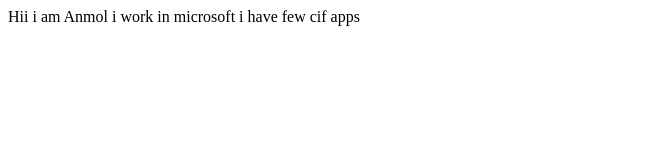
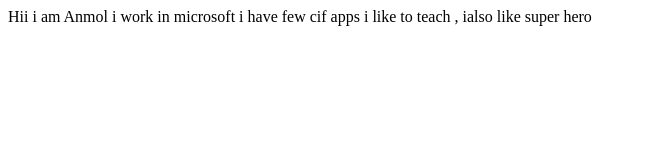
Before and after one commit to AD2224/Anmol-site, a plain HTML site: page index.html in a window 1280 px wide. Shown: the whole page, without its empty margins (0-647 px from the left). Drawn offline with Linux system fonts and the light colour scheme.

Commit message:
update interests

```diff
--- a/index.html
+++ b/index.html
@@ -12,5 +12,7 @@
 
     i have few cif apps
 
+    i like to teach , ialso like super hero
+
 </body>
 </html>
```
